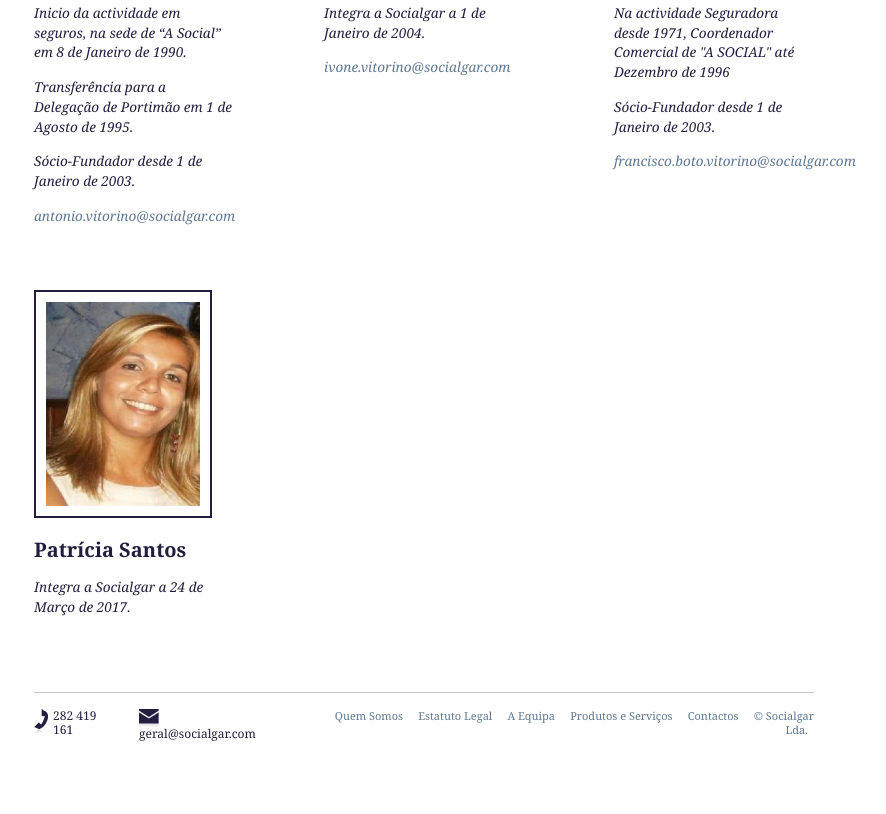
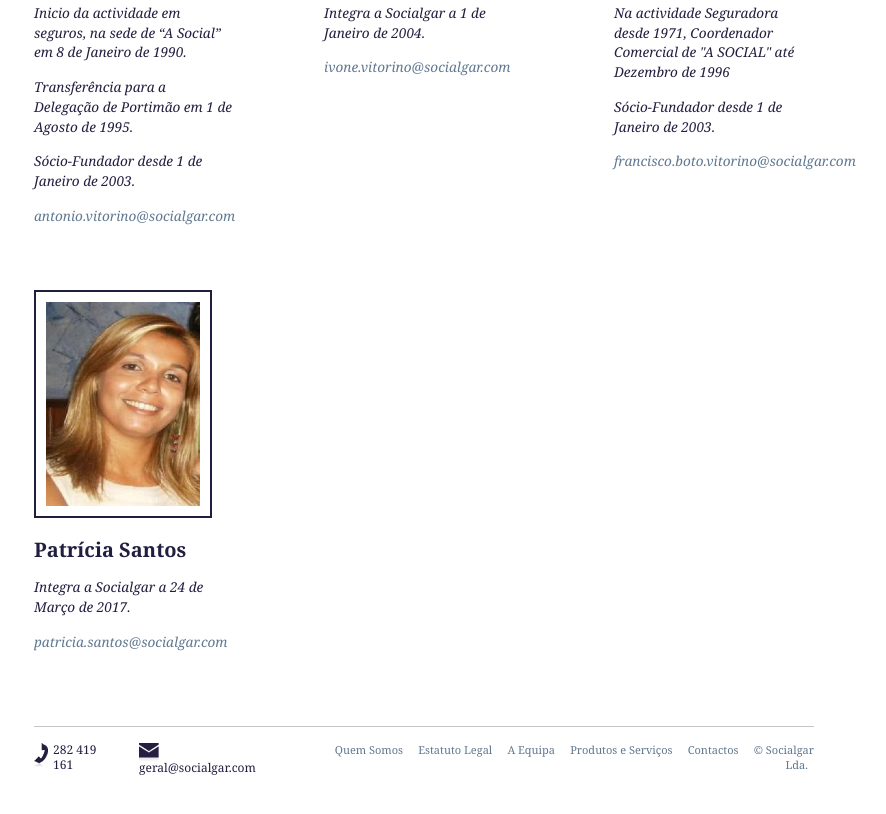
Before and after one commit to rodolfocaldeira/socialgar.com, a plain HTML site: page equipa.html in a window 1280 px wide. Shown: the part 607-1421 px from the top of the page, without its empty margins (216-1102 px from the left). Drawn offline with nearby package versions, Linux system fonts and the light colour scheme.

Commit message:
Update equipa.html

```diff
--- a/equipa.html
+++ b/equipa.html
@@ -104,6 +104,7 @@
             <img src="images/foto-patricia.jpg" width="154" height="204">
             <h3>Patrícia Santos</h3>
             <p>Integra a Socialgar a 24 de Março de 2017.</p>
+            <p><a href="mailto:patricia.santos@socialgar.com">patricia.santos@socialgar.com</a></p>
         </li>
 
     </ul>
```
